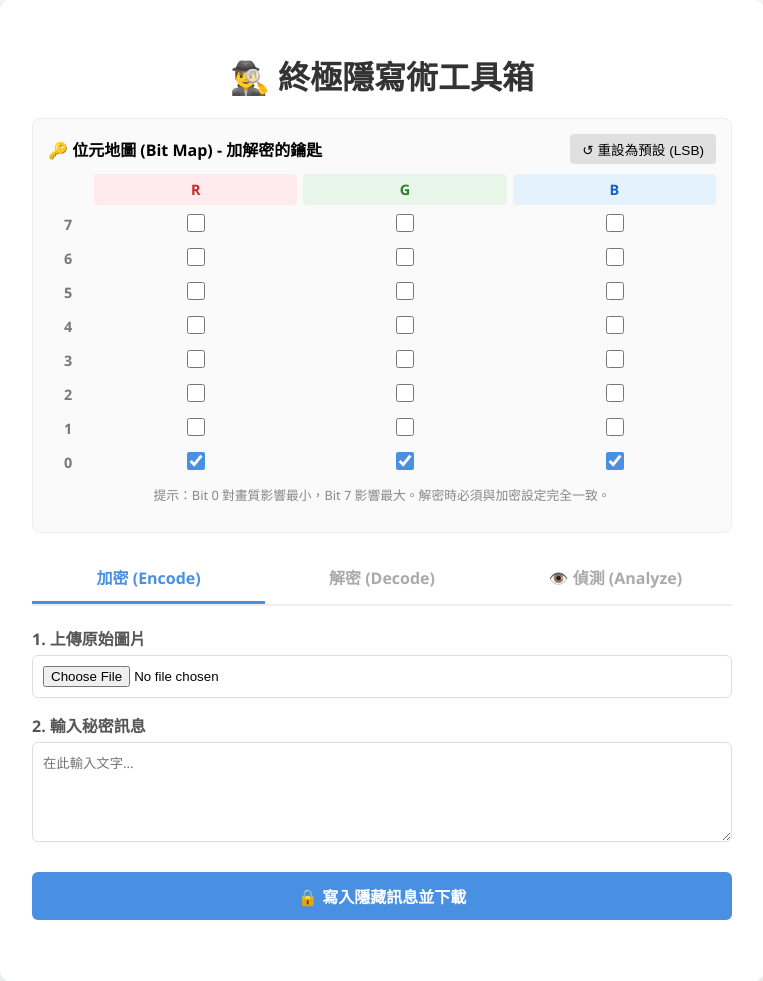
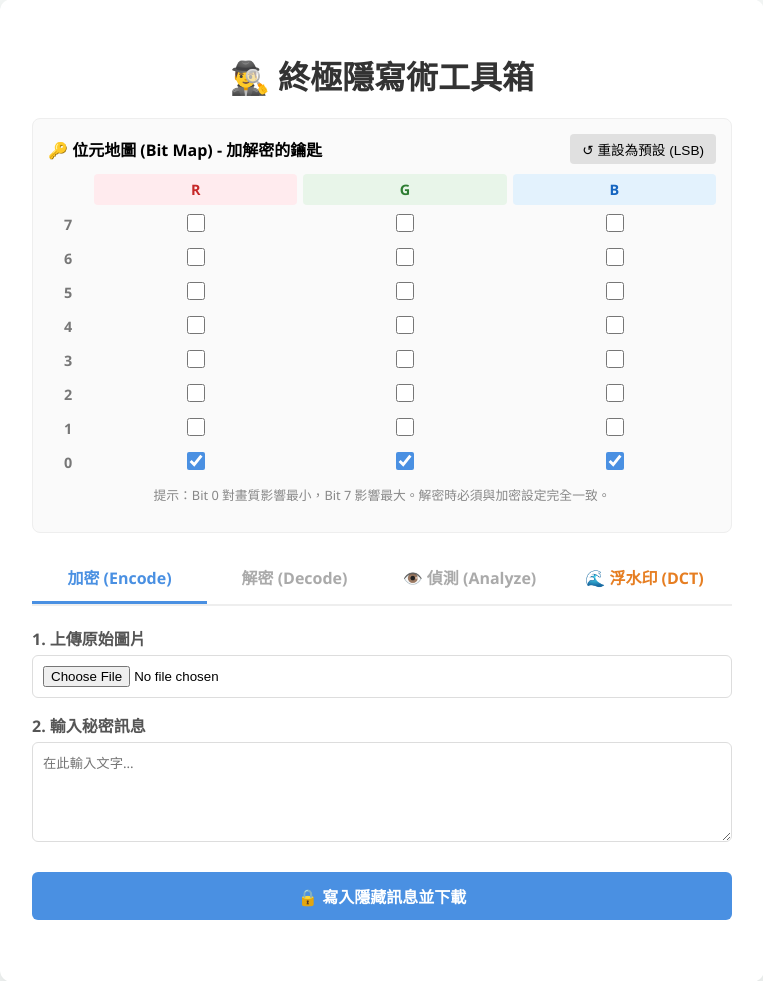
Before and after one commit to henry21209/stego-flask, a Flask app: page / in a window 1280 px wide. Shown: the part 29-1010 px from the top of the page, without its empty margins (258-1021 px from the left). Run offline with Flask 3, Linux system fonts and the light colour scheme.

Commit message:
version DCT

```diff
--- a/app.py
+++ b/app.py
@@ -4,6 +4,7 @@ from PIL import Image
 import io
 import json
 import os
+from core.dct import embed_dct, extract_dct, DCTError
 
 # 引入我們分離出去的核心邏輯
 from core.stego import encode_image, decode_image, StegoError
@@ -110,6 +111,63 @@ def handle_auto_decode():
     except Exception as e:
         return jsonify({"error": str(e)}), 500
 
+# ==========================================
+#  DCT 浮水印路由
+# ==========================================
+
+@app.route('/dct_encode', methods=['POST'])
+def handle_dct_encode():
+    try:
+        file = request.files.get('image')
+        message = request.form.get('message')
+
+        if not file or not message:
+            return jsonify({"error": "缺少必要資料"}), 400
+
+        img = Image.open(file.stream)
+        # DCT 不需要 bit_map，但同樣需要縮圖防爆，避免運算過久
+        # 注意：DCT 演算法需要 8 的倍數，簡單縮圖即可
+        if img.width > 1000 or img.height > 1000:
+             img.thumbnail((1000, 1000))
+
+        # 確保是 RGB
+        img = img.convert("RGB")
+
+        # 呼叫 DCT 核心
+        watermarked_img = embed_dct(img, message)
+
+        output_buffer = io.BytesIO()
+        # 這裡一定要存成 JPEG 來證明它抗壓縮！(原本 PNG 是無損的，DCT 強項是 JPG)
+        # 但為了方便 demo，我們先存 PNG，可以請使用者自己轉 JPG 測試
+        watermarked_img.save(output_buffer, format="PNG")
+        output_buffer.seek(0)
+
+        return send_file(
+            output_buffer,
+            mimetype='image/png',
+            as_attachment=True,
+            download_name='dct_watermark.png'
+        )
+
+    except DCTError as e:
+        return jsonify({"error": str(e)}), 400
+    except Exception as e:
+        return jsonify({"error": "DCT 處理錯誤: " + str(e)}), 500
+
+@app.route('/dct_decode', methods=['POST'])
+def handle_dct_decode():
+    try:
+        file = request.files.get('image')
+        if not file: return jsonify({"error": "未上傳圖片"}), 400
+
+        img = Image.open(file.stream).convert("RGB")
+        msg = extract_dct(img)
+
+        return jsonify({"message": msg})
+
+    except Exception as e:
+        return jsonify({"error": str(e)}), 500
+
 if __name__ == '__main__':
     # 讓 Gunicorn 可以在生產環境找到 app，開發環境用 debug
     port = int(os.environ.get("PORT", 5000))
--- a/requirements.txt
+++ b/requirements.txt
@@ -2,3 +2,5 @@ Flask==3.0.0
 Flask-Cors==4.0.0
 Pillow>=10.0.0
 gunicorn==21.2.0
+numpy==1.26.4
+opencv-python-headless==4.8.1.78
--- a/templates/index.html
+++ b/templates/index.html
@@ -86,6 +86,7 @@
         <div class="tab active" onclick="setMode('encode')">加密 (Encode)</div>
         <div class="tab" onclick="setMode('decode')">解密 (Decode)</div>
         <div class="tab analyze-tab" onclick="setMode('analyze')">👁️ 偵測 (Analyze)</div>
+        <div class="tab" style="color: #e67e22;" onclick="setMode('dct')">🌊 浮水印 (DCT)</div>
     </div>
 
     <div id="encode-panel" class="panel active">
@@ -138,6 +139,35 @@
             <div id="btn-group-1" class="btn-group"></div>
             <div style="color:#3498db; font-weight:bold; line-height:30px;">B</div>
             <div id="btn-group-2" class="btn-group"></div>
+        </div>
+    </div>
+
+    <div id="dct-panel" class="panel">
+        <div style="background: #fff3e0; padding: 10px; border-radius: 6px; margin-bottom: 15px; border: 1px solid #ffcc80;">
+            <strong>🌊 什麼是 DCT 浮水印？</strong><br>
+            不同於上面的 LSB 加密，DCT 技術是將文字刻在圖片的「頻率」中。<br>
+            <span style="color: #d35400; font-size: 0.9em;">特點：抗壓縮 (存成 JPG 也不會消失)、抗裁切，但能藏的字數較少。</span>
+        </div>
+
+        <div class="form-group">
+            <label>1. 上傳圖片</label>
+            <input type="file" id="dct-file" accept="image/*">
+        </div>
+
+        <div class="form-group">
+            <label>2. 浮水印內容 (建議簡短，如版權名)</label>
+            <input type="text" id="dct-msg" placeholder="例如: ©Henry2025" style="width:100%; padding:10px; box-sizing:border-box; border:1px solid #ddd; border-radius:6px;">
+        </div>
+
+        <div style="display: flex; gap: 10px;">
+            <button class="btn" style="background: #e67e22;" onclick="processDCT('encode')">🔨 製作浮水印</button>
+            <button class="btn" style="background: #d35400;" onclick="processDCT('decode')">🔍 提取浮水印</button>
+        </div>
+
+        <div id="dct-status" class="status-msg"></div>
+        <div id="dct-result-box" class="result-box" style="display:none; margin-top:15px; border-left-color: #e67e22;">
+            <strong>提取結果：</strong><br>
+            <span id="dct-res-text"></span>
         </div>
     </div>
 </div>
@@ -269,6 +299,56 @@
         }
     }
 
+    async function processDCT(action) {
+        const fileInput = document.getElementById('dct-file');
+        const msgInput = document.getElementById('dct-msg');
+        const statusEl = document.getElementById('dct-status');
+        const resBox = document.getElementById('dct-result-box');
+
+        statusEl.innerText = (action === 'dct_encode' ? "製作中..." : "分析中...");
+        statusEl.style.color = "#333";
+        resBox.style.display = 'none';
+
+        if(!fileInput.files[0]) { alert("請選擇圖片"); return; }
+        if(action === 'encode' && !msgInput.value) { alert("請輸入浮水印文字"); return; }
+
+        const formData = new FormData();
+        formData.append('image', fileInput.files[0]);
+        if(action === 'encode') formData.append('message', msgInput.value);
+
+        // 對應後端路由名稱
+        const route = action === 'encode' ? '/dct_encode' : '/dct_decode';
+
+        try {
+            const res = await fetch(route, { method: 'POST', body: formData });
+
+            if(!res.ok) {
+                const errText = await res.text();
+                throw new Error(errText || `伺服器錯誤 (${res.status})`);
+            }
+
+            if(action === 'encode') {
+                const blob = await res.blob();
+                const url = window.URL.createObjectURL(blob);
+                const a = document.createElement('a');
+                a.href = url; a.download = 'dct_watermark.png';
+                document.body.appendChild(a); a.click(); a.remove();
+                statusEl.innerText = "✅ 浮水印製作成功！";
+                statusEl.style.color = "green";
+            } else {
+                const data = await res.json();
+                document.getElementById('dct-res-text').innerText = data.message;
+                resBox.style.display = 'block';
+                statusEl.innerText = "✅ 分析完成";
+                statusEl.style.color = "green";
+            }
+        } catch(e) {
+            console.error(e);
+            statusEl.innerText = "錯誤: " + e.message;
+            statusEl.style.color = "red";
+        }
+    }
+
     async function autoDecode() {
         const fileInput = document.getElementById('dec-file');
         const statusEl = document.getElementById('dec-status');
```
Also changed, not shown: core/dct.py (added, +141 -0 lines).
